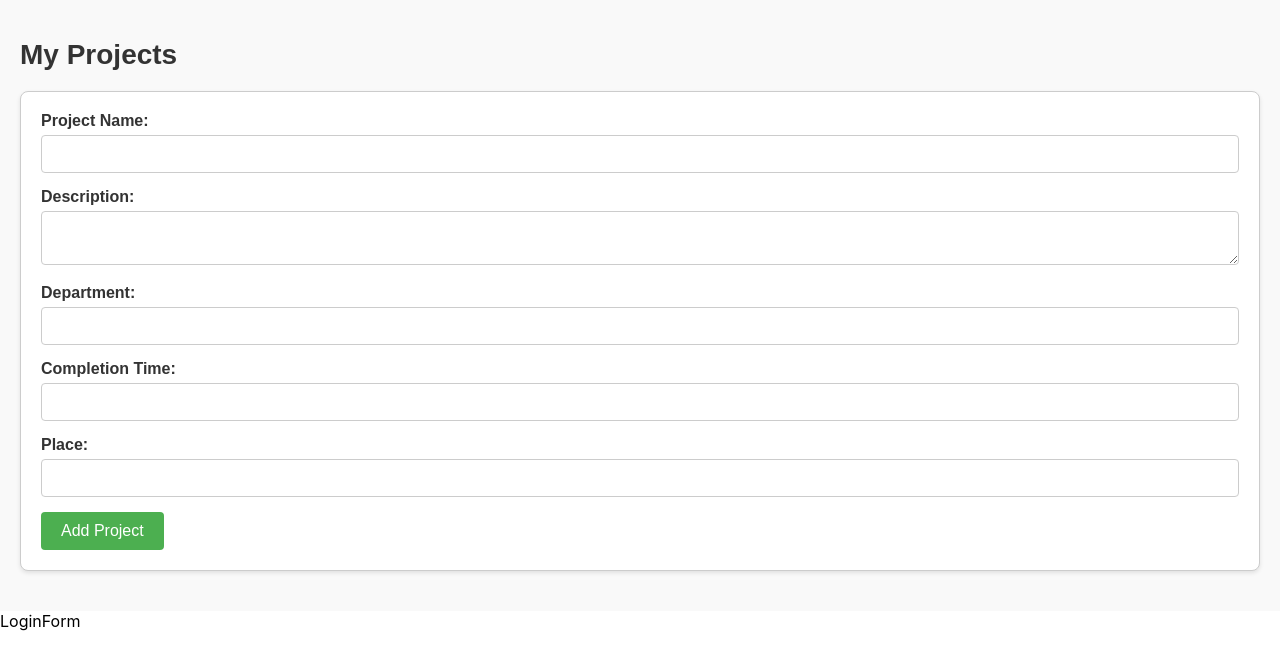
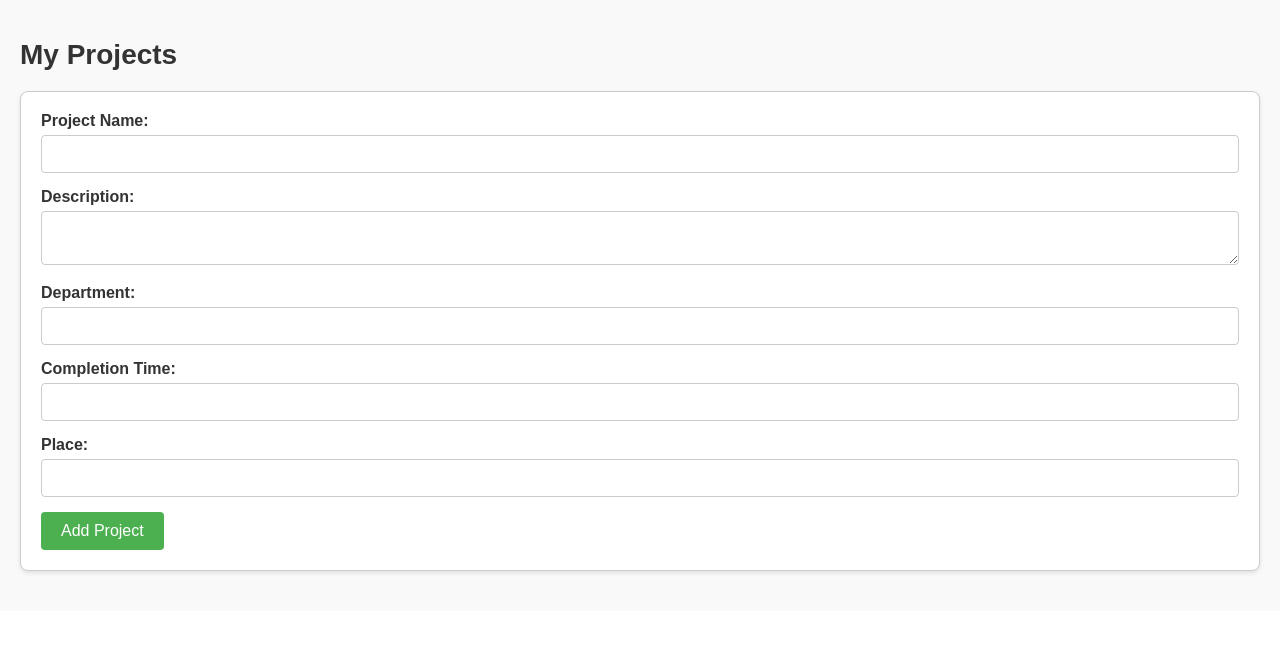
Before and after one commit to alpsiedoopsie/SIH24, a React (Create React App) app: page / in a window 1280 px wide. Shown: the top 670 px of the page. Built offline with nearby package versions, Linux system fonts and the light colour scheme.

Commit message:
changes back

```diff
--- a/src/App.js
+++ b/src/App.js
@@ -1,11 +1,11 @@
-import LoginForm from './components/LoginForm';
+
+import Maps from './components/Maps';
 import ProjectsPage from './components/ProjectsPage';
 
 function App() {
   return (
     <>
     <ProjectsPage />
-    <LoginForm />
     </>
 
   );
--- a/src/components/LoginForm.js
+++ /dev/null
@@ -1,7 +0,0 @@
-import React from 'react'
-
-export default function LoginForm() {
-  return (
-    <div>LoginForm</div>
-  )
-}
```
